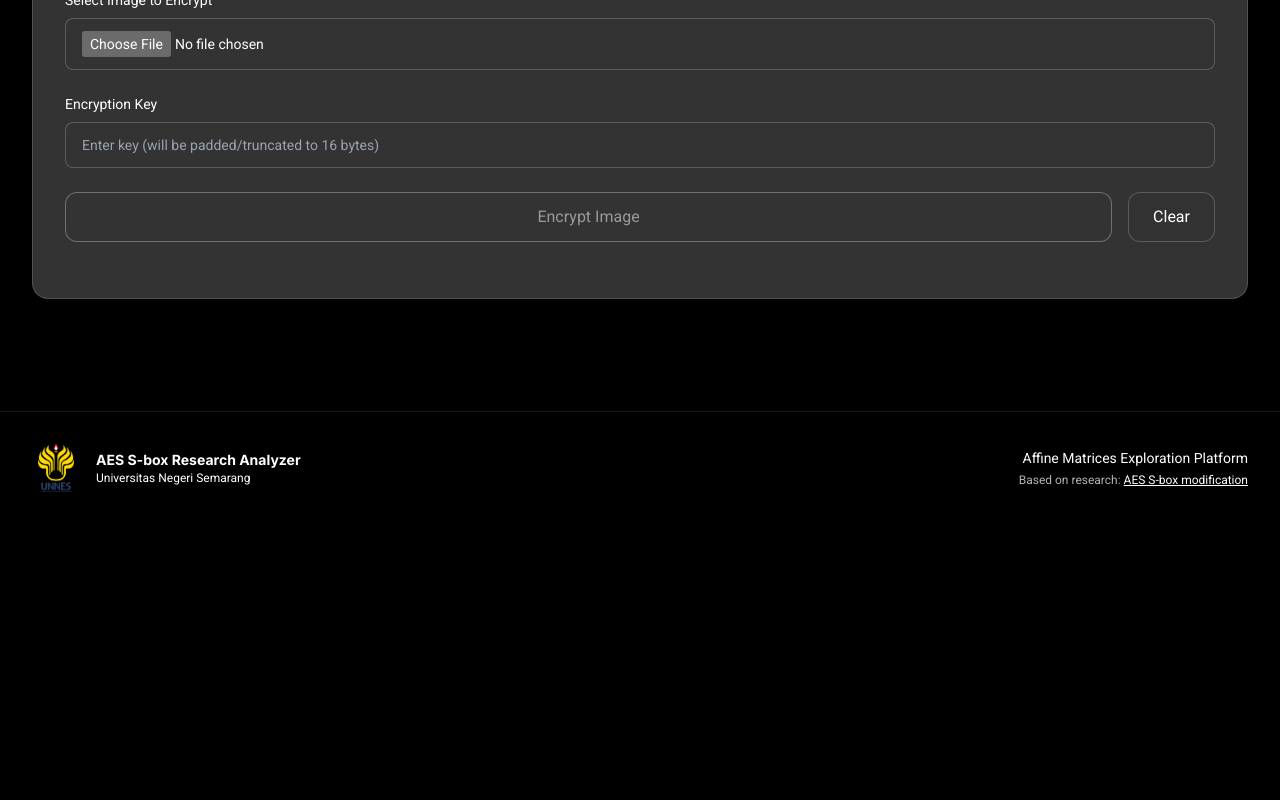
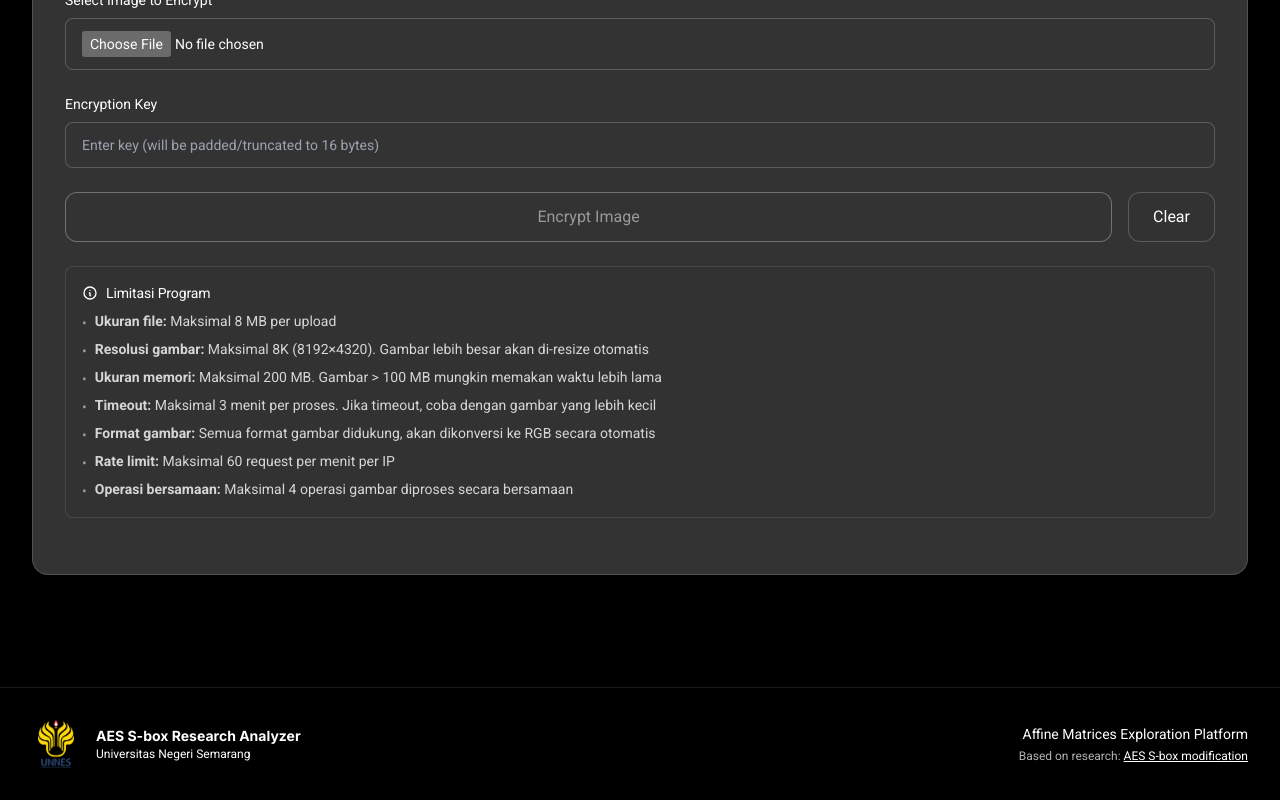
Before and after one commit to lyonad/S-box-Research-Analyzer, a React (Vite) app in the folder frontend/: page / in a window 1280 px wide. Shown: the part 6423-7223 px from the top of the page. Before the commit the page ends 6947 px from the top, so only its background shows below. Built offline with nearby package versions, Linux system fonts and the light colour scheme; no server answers.

Commit message:
adding notes for better user experience

```diff
--- a/frontend/src/components/ImageEncryptionPanel.tsx
+++ b/frontend/src/components/ImageEncryptionPanel.tsx
@@ -466,6 +466,46 @@ const ImageEncryptionPanel: React.FC<ImageEncryptionPanelProps> = ({
         </button>
       </div>
 
+      {/* Limitations Notes */}
+      <div className="mb-4 sm:mb-6 p-3 sm:p-4 bg-surface-dark/30 rounded-lg border border-text-primary/10">
+        <h4 className="font-body text-xs sm:text-sm font-semibold text-white mb-2 flex items-center gap-2">
+          <svg className="w-4 h-4" fill="none" stroke="currentColor" viewBox="0 0 24 24">
+            <path strokeLinecap="round" strokeLinejoin="round" strokeWidth={2} d="M13 16h-1v-4h-1m1-4h.01M21 12a9 9 0 11-18 0 9 9 0 0118 0z" />
+          </svg>
+          Limitasi Program
+        </h4>
+        <ul className="space-y-1.5 text-xs sm:text-sm text-text-primary/80 font-body">
+          <li className="flex items-start gap-2">
+            <span className="text-text-primary/50 mt-0.5">•</span>
+            <span><strong>Ukuran file:</strong> Maksimal 8 MB per upload</span>
+          </li>
+          <li className="flex items-start gap-2">
+            <span className="text-text-primary/50 mt-0.5">•</span>
+            <span><strong>Resolusi gambar:</strong> Maksimal 8K (8192×4320). Gambar lebih besar akan di-resize otomatis</span>
+          </li>
+          <li className="flex items-start gap-2">
+            <span className="text-text-primary/50 mt-0.5">•</span>
+            <span><strong>Ukuran memori:</strong> Maksimal 200 MB. Gambar &gt; 100 MB mungkin memakan waktu lebih lama</span>
+          </li>
+          <li className="flex items-start gap-2">
+            <span className="text-text-primary/50 mt-0.5">•</span>
+            <span><strong>Timeout:</strong> Maksimal 3 menit per proses. Jika timeout, coba dengan gambar yang lebih kecil</span>
+          </li>
+          <li className="flex items-start gap-2">
+            <span className="text-text-primary/50 mt-0.5">•</span>
+            <span><strong>Format gambar:</strong> Semua format gambar didukung, akan dikonversi ke RGB secara otomatis</span>
+          </li>
+          <li className="flex items-start gap-2">
+            <span className="text-text-primary/50 mt-0.5">•</span>
+            <span><strong>Rate limit:</strong> Maksimal 60 request per menit per IP</span>
+          </li>
+          <li className="flex items-start gap-2">
+            <span className="text-text-primary/50 mt-0.5">•</span>
+            <span><strong>Operasi bersamaan:</strong> Maksimal 4 operasi gambar diproses secara bersamaan</span>
+          </li>
+        </ul>
+      </div>
+
       {result && (
         <div className="mt-4 sm:mt-6">
           <div className="flex items-center justify-between mb-3 sm:mb-4">
```
